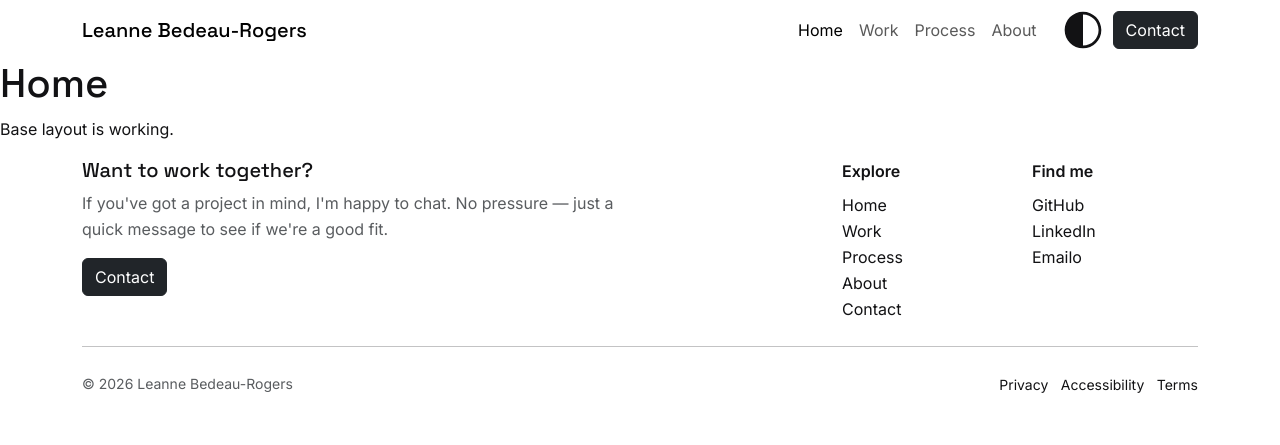
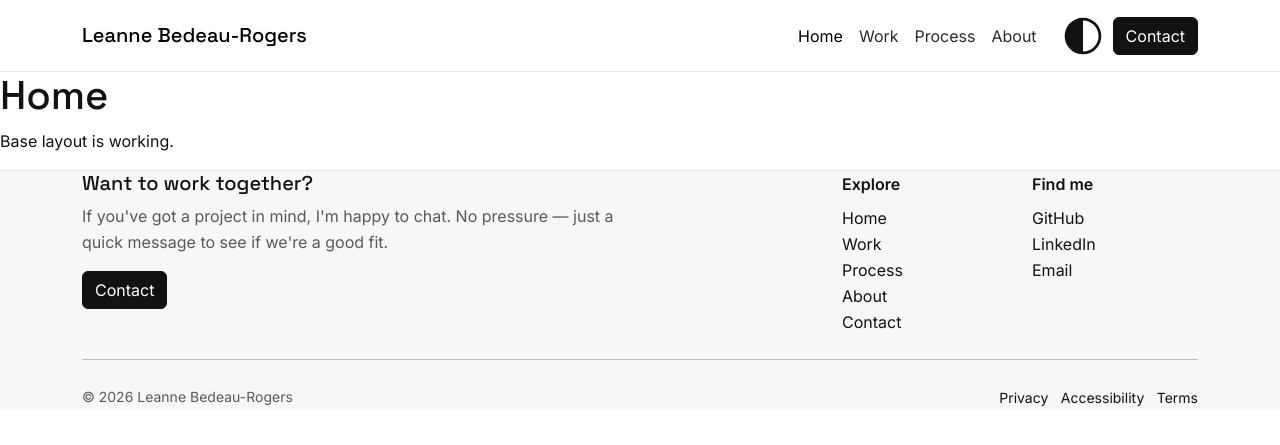
Before and after one commit to creatvie-introvert/portfolio-2026, a Django app: page / in a window 1280 px wide. Shown: the top 445 px of the page. Run offline with Django 5.2, Linux system fonts and the light colour scheme.

Commit message:
style: add light-touch Bootstrap overrides

```diff
--- a/core/static/core/css/style.css
+++ b/core/static/core/css/style.css
@@ -117,7 +117,66 @@
         outline-offset: 3px;
     }
 
-/* 3) BOOTSTRAP OVERRIDES (light-touch) */
+    /* 3) BOOTSTRAP OVERRIDES (light-touch) */
+
+    /* Global container breathing room (optional) */
+    /*
+        Most spacing controlled via section padding instead of changing container widths
+    */
+
+    /* Navbar */
+    .navbar {
+        min-height: var(--nav-height);
+        background: var(--bg-page);
+        border-bottom: 1px solid var(--border-subtle);
+    }
+
+    .navbar-toggler {
+        border: 1px solid var(--border-default);
+        border-radius: 12px;
+        padding: 10px 12px;
+    }
+
+    .navbar-toggler:focus {
+        box-shadow: none;
+    }
+
+    /* Make the hamburger menu visible on light/dark */
+    .navbar-toggler-icon {
+        filter: none;
+    }
+
+    /* Buttons (primary used for "action" button) */
+    .btn-dark {
+        background: var(--action-primary-bg);
+        border-color: var(--action-primary-bg);
+        color: var(--action-primary-text);
+    }
+
+    .btn-dark:hover,
+    .btn-dark:focus,
+    .btn-dark:focus-visible {
+        background: var(--action-primary-bg);
+        border-color: var(--action-primary-bg);
+        color: var(--action-primary-text);
+        opacity: 0.92;
+    }
+
+    /* Links inside nav */
+    .nav-link {
+        color: var(--text-secondary);
+    }
+
+    .nav-link:hover,
+    .nav-link:focus {
+        color: var(--text-primary);
+    }
+
+    /* Footer */
+    .footer {
+        background: var(--bg-section);
+        border-top: 1px solid var(--border-subtle);
+    }
 
 /* 4) LAYOUT HELPERS */
 
--- a/core/templates/core/base.html
+++ b/core/templates/core/base.html
@@ -184,7 +184,7 @@
                                 </li>
                                 <li>
                                     <a href="#" class="footer-link">
-                                        Emailo
+                                        Email
                                     </a>
                                 </li>
                             </ul>
```
